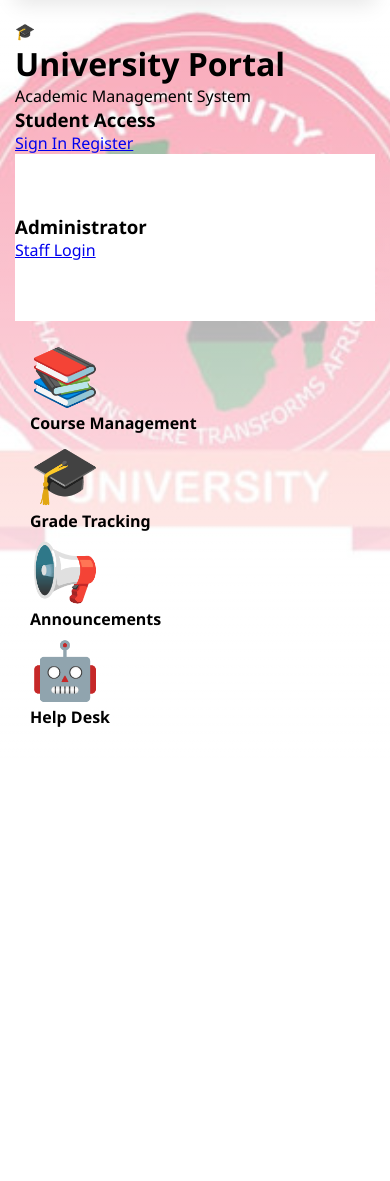
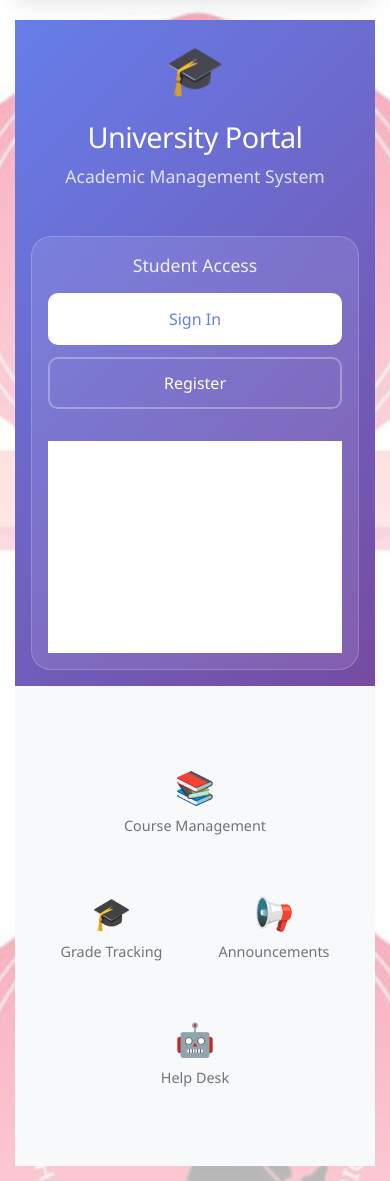
Before and after one commit to gandalf-lab/unity_uni_student_portal, a Flask app: page / in a window 390 px wide. Shown: the part 125-1306 px from the top of the page. Before the commit the page ends 852 px from the top, so only its background shows below. Run offline with Flask 3, Linux system fonts and the light colour scheme.

Commit message:
Update style.css

```diff
--- a/static/css/style.css
+++ b/static/css/style.css
@@ -953,3 +953,198 @@ tr:hover {
         margin: 2rem 0;
     }
 }
+
+/* ===== MINIMAL HERO DESIGN ===== */
+.minimal-hero {
+    min-height: 80vh;
+    display: flex;
+    align-items: center;
+    justify-content: center;
+    background: linear-gradient(135deg, #667eea 0%, #764ba2 100%);
+    color: white;
+    padding: 2rem;
+}
+
+.hero-container {
+    text-align: center;
+    max-width: 500px;
+    width: 100%;
+}
+
+/* Logo Section */
+.logo-section {
+    margin-bottom: 3rem;
+}
+
+.main-logo {
+    font-size: 4rem;
+    margin-bottom: 1rem;
+    opacity: 0.9;
+}
+
+.main-title {
+    font-size: 2.5rem;
+    font-weight: 300;
+    margin-bottom: 0.5rem;
+    letter-spacing: -0.5px;
+}
+
+.tagline {
+    font-size: 1.1rem;
+    opacity: 0.8;
+    font-weight: 300;
+}
+
+/* Access Buttons */
+.access-buttons {
+    background: rgba(255, 255, 255, 0.1);
+    backdrop-filter: blur(10px);
+    border-radius: 20px;
+    padding: 2rem;
+    border: 1px solid rgba(255, 255, 255, 0.2);
+}
+
+.student-access {
+    margin-bottom: 2rem;
+}
+
+.access-buttons h3 {
+    font-size: 1.1rem;
+    font-weight: 500;
+    margin-bottom: 1rem;
+    opacity: 0.9;
+}
+
+.button-group {
+    display: flex;
+    gap: 1rem;
+    justify-content: center;
+}
+
+.access-btn {
+    display: inline-block;
+    padding: 0.8rem 2rem;
+    border-radius: 10px;
+    text-decoration: none;
+    font-weight: 500;
+    transition: all 0.3s ease;
+    border: 2px solid transparent;
+}
+
+.primary-btn {
+    background: white;
+    color: #667eea;
+}
+
+.primary-btn:hover {
+    transform: translateY(-2px);
+    box-shadow: 0 5px 15px rgba(0, 0, 0, 0.2);
+}
+
+.secondary-btn {
+    background: transparent;
+    color: white;
+    border: 2px solid rgba(255, 255, 255, 0.3);
+}
+
+.secondary-btn:hover {
+    background: rgba(255, 255, 255, 0.1);
+    border-color: rgba(255, 255, 255, 0.5);
+}
+
+.admin-btn {
+    background: transparent;
+    color: white;
+    border: 2px solid rgba(255, 255, 255, 0.3);
+    width: 100%;
+    text-align: center;
+}
+
+.admin-btn:hover {
+    background: rgba(255, 255, 255, 0.1);
+    border-color: rgba(255, 255, 255, 0.5);
+}
+
+/* Simple Features */
+.simple-features {
+    padding: 3rem 0;
+    background: #f8f9fa;
+}
+
+.simple-features .container {
+    display: flex;
+    justify-content: center;
+    gap: 3rem;
+    flex-wrap: wrap;
+    max-width: 800px;
+    margin: 0 auto;
+}
+
+.feature-item {
+    text-align: center;
+    padding: 1.5rem;
+}
+
+.feature-icon {
+    font-size: 2.5rem;
+    display: block;
+    margin-bottom: 0.5rem;
+}
+
+.feature-item h4 {
+    font-size: 0.9rem;
+    font-weight: 500;
+    color: #6c757d;
+}
+
+/* Mobile Responsive */
+@media (max-width: 768px) {
+    .minimal-hero {
+        min-height: 70vh;
+        padding: 1rem;
+    }
+
+    .main-logo {
+        font-size: 3rem;
+    }
+
+    .main-title {
+        font-size: 2rem;
+    }
+
+    .access-buttons {
+        padding: 1.5rem;
+    }
+
+    .button-group {
+        flex-direction: column;
+        gap: 0.8rem;
+    }
+
+    .access-btn {
+        width: 100%;
+        text-align: center;
+    }
+
+    .simple-features .container {
+        gap: 1.5rem;
+    }
+
+    .feature-item {
+        padding: 1rem;
+    }
+
+    .feature-icon {
+        font-size: 2rem;
+    }
+}
+
+@media (max-width: 480px) {
+    .main-title {
+        font-size: 1.8rem;
+    }
+
+    .access-buttons {
+        padding: 1rem;
+    }
+}
```
